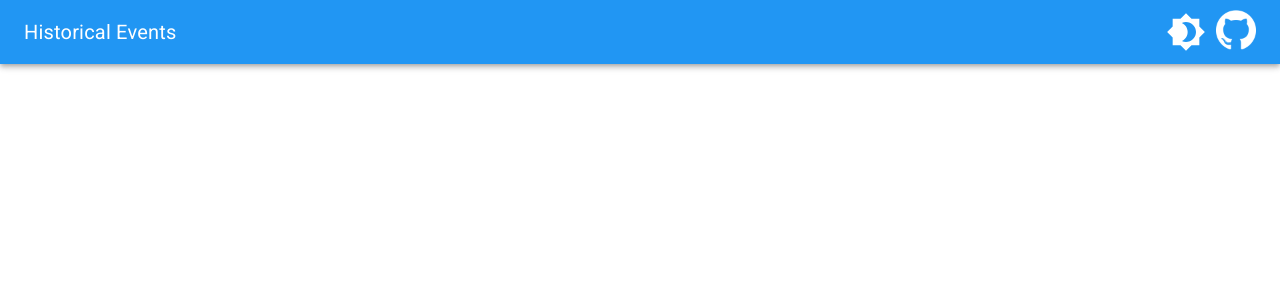
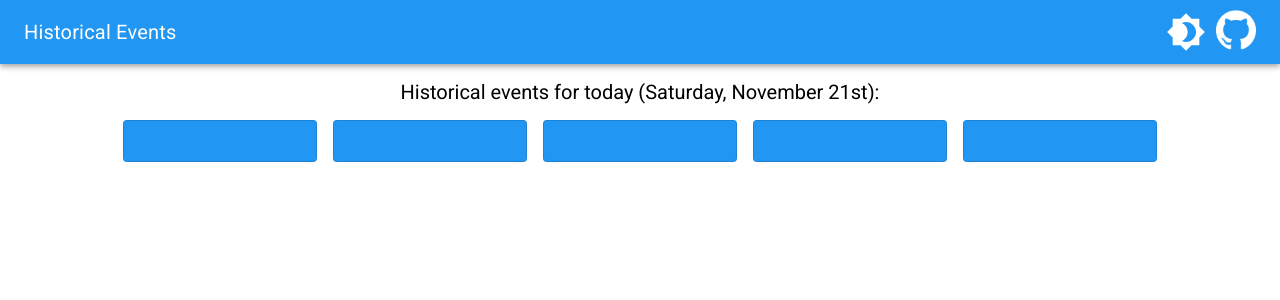
Before and after one commit to Angoooose/historical-events-app, a React (Create React App) app: page / in a window 1280 px wide. Shown: the top 300 px of the page. Built offline with nearby package versions, Linux system fonts and the light colour scheme.

Commit message:
Adding Cards component

```diff
--- a/src/components/App.jsx
+++ b/src/components/App.jsx
@@ -2,26 +2,30 @@ import { useState, useEffect } from 'react';
 import '../styles/App.css';
 
 import Header from './Header.jsx';
+import Cards from './Cards.jsx';
 
 function App() {
   const [isDarkMode, setIsDarkMode] = useState(false);
   const [headerTheme, setHeaderTheme] = useState('#2196f3');
-  const [textTheme, setTextTheme] = useState('black');
+  const [bodyTextTheme, setBodyTextTheme] = useState('black-text');
 
   useEffect(() => {
     if (isDarkMode) {
       setHeaderTheme('#424242');
-      setTextTheme('white');
+      setBodyTextTheme('white-text');
       document.body.style.backgroundColor = '#303030';
     } else {
       setHeaderTheme('#2196f3');
-      setTextTheme('black');
+      setBodyTextTheme('black-text');
       document.body.style.backgroundColor = 'white';
     }
   }, [isDarkMode]);
 
   return (
-    <Header isDarkMode={isDarkMode} setIsDarkMode={setIsDarkMode} headerTheme={headerTheme} />
+    <div className="app-container">
+      <Header isDarkMode={isDarkMode} setIsDarkMode={setIsDarkMode} headerTheme={headerTheme} />
+      <Cards headerTheme={headerTheme} bodyTextTheme={bodyTextTheme} />
+    </div>
   );
 }
 
--- /dev/null
+++ b/src/components/Cards.jsx
@@ -0,0 +1,71 @@
+import '../styles/Cards.css';
+
+import { makeStyles } from '@material-ui/core/styles';
+
+import Box from '@material-ui/core/Box';
+import Card from '@material-ui/core/Card';
+import CardContent from '@material-ui/core/CardContent';
+import Typography from '@material-ui/core/Typography';
+
+export default function Cards(props) {
+    const { headerTheme, bodyTextTheme } = props;
+
+    function getCurrentDate() {
+        const date = new Date();
+        const daysArray = ['1st', '2nd', '3rd', '4th', '5th', '6th', '7th', '8th', '9th', '10th', '11th', '12th', '13th', '14th', '15th', '16th', '17th', '18th', '19th', '20th', '21st', '22nd', '23rd', '24th', '25th', '26th', '27th', '28th', '29th', '30th', '31st'];
+        const properDate = daysArray[date.getDate() - 1];
+        return `${date.toLocaleString("default", { weekday: "long" })}, ${date.toLocaleString("default", { month: "long" })} ${properDate}`;
+    }
+
+    const cardStyles = makeStyles((theme) => ({
+        card: {
+            backgroundColor: headerTheme,
+            color: 'white',
+            maxWidth: '15%',
+            marginLeft: '8px',
+            marginRight: '8px',
+            minWidth: '15%',
+            textAlign: 'center',
+        },
+    }));
+
+    const classes = cardStyles();
+
+    return (
+        <div className="cards-container">
+            <div className={`cards-title ${bodyTextTheme}`} >Historical events for today ({getCurrentDate()}):</div>
+            <Box className="cards-box" display="flex" flexDirection="row" justifyContent="center">
+                <Card className={classes.card} variant="outlined">
+                    <CardContent>
+                        <Typography>
+                        </Typography>
+                    </CardContent>
+                </Card>
+                <Card className={classes.card} variant="outlined">
+                    <CardContent>
+                        <Typography>
+                        </Typography>
+                    </CardContent>
+                </Card>
+                <Card className={classes.card} variant="outlined">
+                    <CardContent>
+                        <Typography>
+                        </Typography>
+                    </CardContent>
+                </Card>
+                <Card className={classes.card} variant="outlined">
+                    <CardContent>
+                        <Typography>
+                        </Typography>
+                    </CardContent>
+                </Card>
+                <Card className={classes.card} variant="outlined">
+                    <CardContent>
+                        <Typography>
+                        </Typography>
+                    </CardContent>
+                </Card>
+            </Box>
+        </div>
+    );
+}
--- /dev/null
+++ b/src/styles/Cards.css
@@ -0,0 +1,20 @@
+.black-text {
+    color: black;
+}
+
+.cards-box {
+    flex-wrap: wrap;
+}
+
+.cards-container {
+    text-align: center;
+}
+
+.cards-title {
+    font-size: 20px;
+    padding: 16px 16px;
+}
+
+.white-text {
+    color: white;
+}
```
